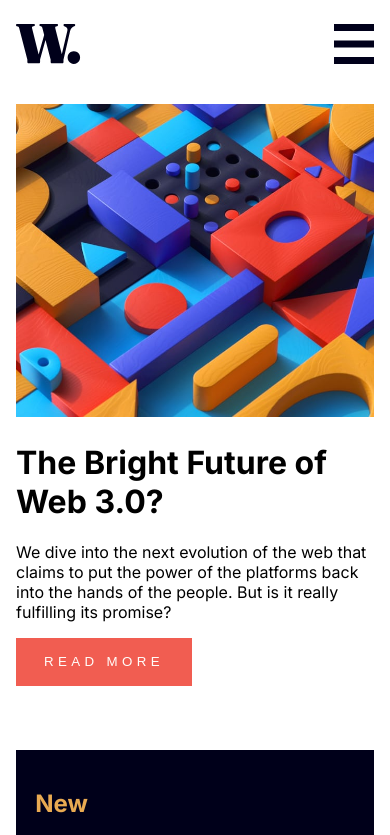
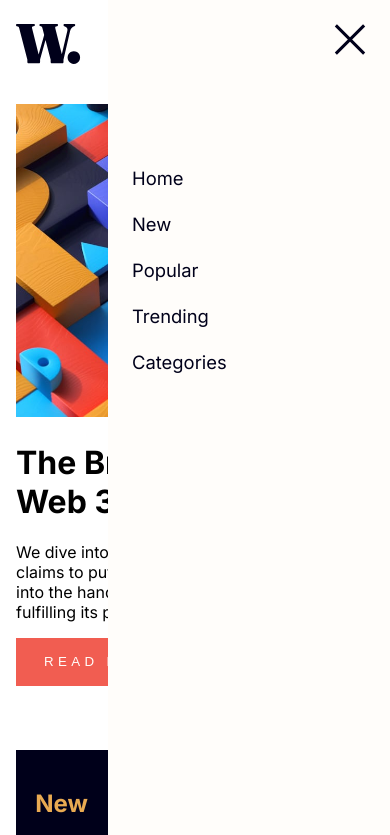
Before and after one commit to Chris94Lee/News-Homepage, a plain HTML site: page index.html in a window 390 px wide. Shown: the top 835 px of the page. Drawn offline with Linux system fonts and the light colour scheme.

Commit message:
Mobile touchup. Add JS for menu

```diff
--- a/index.html
+++ b/index.html
@@ -15,14 +15,24 @@
 <body>
   <header>
     <img src="/assets/images/logo.svg" alt="Company logo">
-    <img src="/assets/images/icon-menu.svg" alt="">
-    <nav>
+    <img src="/assets/images/icon-menu.svg" alt="" id="openMenu" onclick="menuFunction()">
+    <nav class="desktopNav">
       <a href="">Home</a>
       <a href="">New</a>
       <a href="">Popular</a>
       <a href="">Trending</a>
       <a href="">Categories</a>
     </nav>
+    <div class="mobileMenu" id="mobileMenu">
+      <img src="/assets/images/icon-menu-close.svg" alt="Close menu icon" id="closeMenu" onclick="menuFunction()">
+      <nav class="mobileNav">
+        <a href="">Home</a>
+        <a href="">New</a>
+        <a href="">Popular</a>
+        <a href="">Trending</a>
+        <a href="">Categories</a>
+      </nav>
+    </div>
   </header>
   <main>
     <div class="firstSection">
@@ -79,6 +89,7 @@
     </div>
     </div>
   </main>
+  <script src="script.js"></script>
 </body>
 
 </html>
--- /dev/null
+++ b/script.js
@@ -0,0 +1,8 @@
+function menuFunction() {
+    var x = document.getElementById("mobileMenu");
+    if (x.style.display === "flex") {
+      x.style.display = "none";
+    } else {
+      x.style.display = "flex";
+    }
+  }
--- a/style.css
+++ b/style.css
@@ -12,8 +12,37 @@ header{
     padding: 1.5rem 1rem;
 }
 
-nav{
+.desktopNav{
     display: none;
+}
+
+.mobileMenu{
+    display: flex;
+    position: absolute;
+    flex-direction: column;
+    background-color: #FFFDFA;
+    top: 0%;
+    right: 0%;
+    width: 60%;
+    height: 100vh;
+    padding: 1.5rem;
+}
+
+.mobileMenu > img{
+    align-self: flex-end;
+}
+
+.mobileNav{
+    margin-top: 7rem;
+    display: flex;
+    flex-direction: column;
+}
+
+.mobileNav > a{
+    font-size: 1.15rem;
+    margin-bottom: 1.5rem;
+    color: #00001A;
+    text-decoration: none;
 }
 
 main{
@@ -32,7 +61,14 @@ button{
     border: none;
     width: 11rem;
     height: 3rem;
-    letter-spacing: 4.375px
+    letter-spacing: 4.375px;
+    transition: 0.5s;
+}
+
+button:hover{
+    background: #00001A;
+    cursor: pointer;
+    transition: 0.5s;
 }
 
 .secondSection{
```
